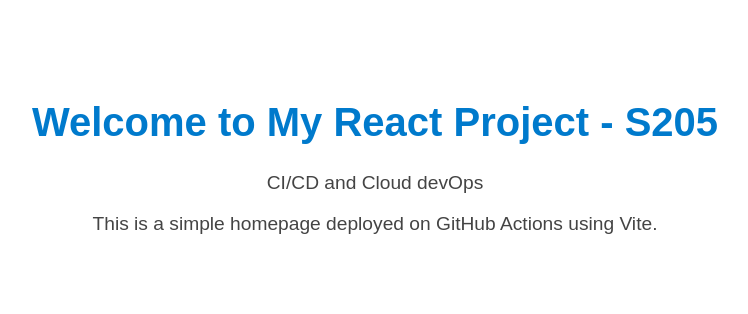
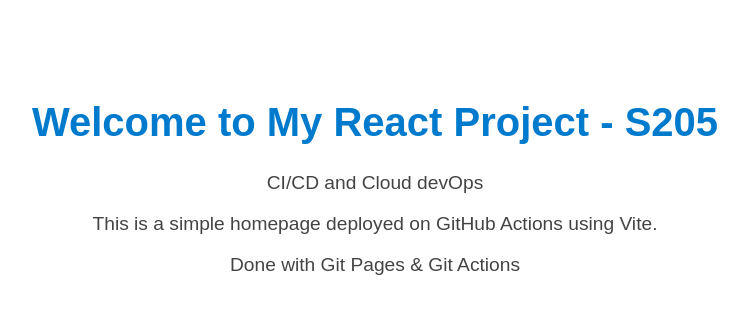
Before and after one commit to klu2300032401/reactapp205-gitactions, a React (Vite) app: page / in a window 1280 px wide. Shown: the top 314 px of the page, without its empty margins (265-1013 px from the left). Built offline with nearby package versions, Linux system fonts and the light colour scheme.

Commit message:
updated App.jsx

```diff
--- a/src/App.jsx
+++ b/src/App.jsx
@@ -6,7 +6,7 @@ function App() {
       <h1>Welcome to My React Project - S205</h1>
       <p>CI/CD and Cloud devOps</p>
       <p>This is a simple homepage deployed on GitHub Actions using Vite.</p>
-
+      <p>Done with Git Pages & Git Actions</p>
     </div>
   );
 }
```
